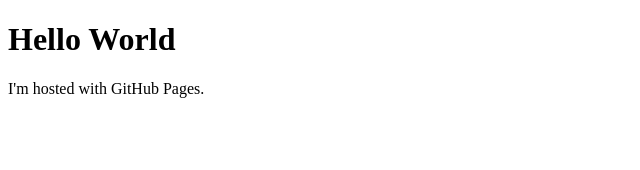
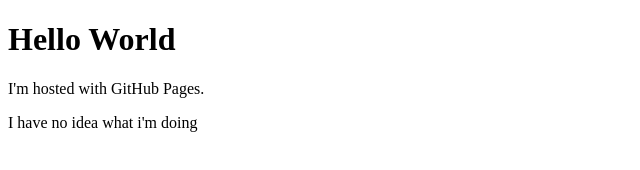
Before and after one commit to thuser/thuser, a plain HTML site: page index.html in a window 1280 px wide. Shown: the whole page, without its empty margins (0-640 px from the left). Drawn offline with Linux system fonts and the light colour scheme.

Commit message:
Update index.html

```diff
--- a/index.html
+++ b/index.html
@@ -3,5 +3,6 @@
 <body>
 <h1>Hello World</h1>
 <p>I'm hosted with GitHub Pages.</p>
+I have no idea what i'm doing
 </body>
 </html>
```
